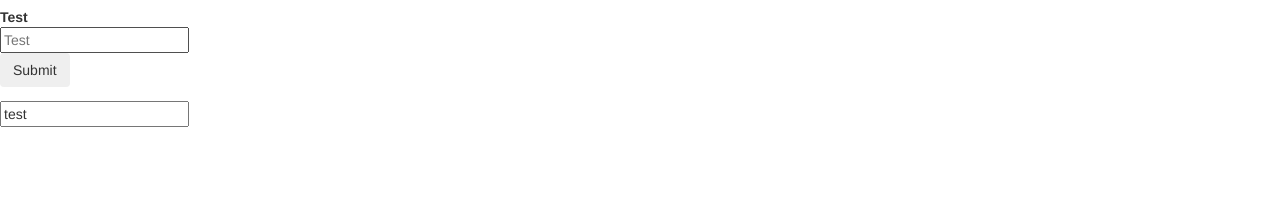
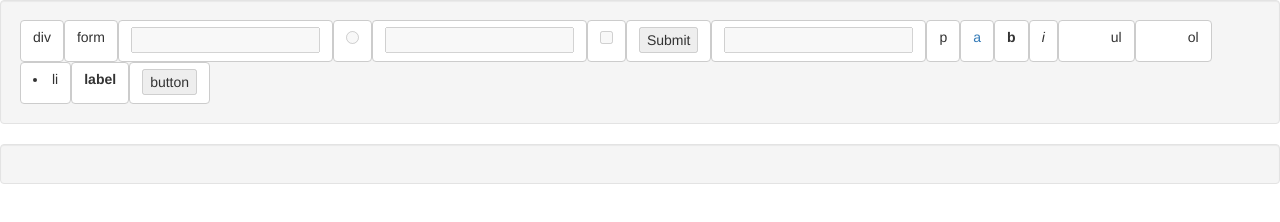
Before and after one commit to carsonwright/quickly2, a plain HTML site: page index.html in a window 1280 px wide. Drawn offline with nearby package versions, Linux system fonts and the light colour scheme.

Commit message:
timberframe

```diff
--- a/index.html
+++ b/index.html
@@ -3,10 +3,18 @@
 <script src="http://ajax.googleapis.com/ajax/libs/jquery/2.0.3/jquery.min.js"></script>
 <link href="http://netdna.bootstrapcdn.com/bootstrap/3.0.0/css/bootstrap.min.css" rel="stylesheet">
 <script src="http://netdna.bootstrapcdn.com/bootstrap/3.0.0/js/bootstrap.min.js"></script>
-<link href="//netdna.bootstrapcdn.com/font-awesome/3.2.1/css/font-awesome.min.css" rel="stylesheet">
+<link href="http://netdna.bootstrapcdn.com/font-awesome/3.2.1/css/font-awesome.min.css" rel="stylesheet">
 <script src="quickly.js"></script>
+<style>
+  .well.selected{
+    box-shadow: 0px 0px 5px #0000ff;
+  }
+</style>
 </head>
 <body>
-
+  <div class="canvas">
+    <div class="contents well">
+    </div>
+  </div>
 </body>
 </html>
--- a/quickly.js
+++ b/quickly.js
@@ -1,96 +1,60 @@
-  $(function(){
-    /*
-     * Models
-     */
-    $Object = Array();
+var tag = $("<div class='well' ><div class='row tf-title text-center'>div</div></div>");
+var currentKey = "";
+var tagList = ["div", "form", "input:text.radio.password.checkbox.submit.select", "p", "a", "b", "i", "ul", "ol", "li", "label", "button"];
 
-    /*
-     * Div
-     */
-    $Object["div"] = $("<div>");
-    $Div = function(attr, content){
-      $div = $Object["div"].clone().attr(attr);
-      $div.html(content);
-      return $div;
+$(function(){
+  reset_div();
+  $("body").keydown(function(e){
+    currentKey = e.which
+  })
+  $("body").keyup(function(){
+    currentKey = false;
+  })
+  $settings = $("<div class='well settings'>");
+
+  styles = $("<style>");
+  styles.append(".tag:hover{border:1px dashed #aaa;margin:0px;}.tag{margin:1px;} .settings .btn{height:3em; }")
+  $("head").append(styles);
+  $(tagList).each(function(i, tagName){
+    if(String(tagName).indexOf("input") != -1){
+      type = String(tagName).split(":")[1].split(".");
+      tagName = String(tagName).split(":")[0];
+      $(type).each(function(i, type){
+        var lTag = $("<div class='btn btn-default'><"+tagName+" type='"+type+"' disabled='true' /></div>")
+        $settings.append(lTag);
+      })
+   }else{
+      var lTag = $("<div class='btn btn-default'><"+tagName+" class='element pull-left' disabled=true>"+tagName+"</"+tagName+"></div>")
+      $settings.append(lTag);
     }
+  });
+  $("body").prepend($settings)
+  $settings.children().click(function(){
+    tag = $(this).children().first();
+    tagName = tag[0].tagName.toLowerCase();
+    if(tagName != "input" && tagName != "button"){
+      tag = $("<" + tagName  + " class='tag'><div class='row tf-title text-center'>" + tagName + "</div></" + tagName + ">");
+    }else if(tagName == "input"){
+      tag = $("<input type='"+tag.attr("type")+"' />");
+    }else if(tagName == "button"){
+      tag = $("<button>"+tagName+"</button>");
+    }
+    console.log(tag);
+  })
+})
 
-    /*
-     * I
-     */
-    $Object["i"] = $("<i>");
-    $I = function(attr, content){
-      $i = $Object["i"].clone().attr(attr);
-      $i.html(content);
-      return $i;
+var $currentTag = Object();
+function reset_div(){
+  $(".canvas").find(tagList.join(", ")).not(".tf-title").unbind();
+  currentTag = $(this);
+  $(".canvas").find(tagList.join(", ")).not(".tf-title").click(function(e){
+    e.stopPropagation();
+    if(currentKey == 18){
+      $(this).append(tag.clone());
+    }else{
+      $(".selected").removeClass("selected");
+      $(this).addClass("selected");
     }
-
-    /*
-     * P
-     */
-    $Object["p"] = $("<p>");
-    $P = function(attr, content){
-      $p = $Object["i"].clone().attr(attr);
-      $p.html(content);
-      return $p;
-    }
-
-    /*
-     * Form
-     */
-    $Object["form"] = $("<form>");
-    $Form = function(attr, content){
-      $form = $Object["form"].clone().attr(attr);
-      $form.html(content);
-      return $form;
-    }
-
-    /*
-     * Input
-     */
-    $Object["input"] = $("<input>");
-    $Input = function(attr){
-      $input = $Object["input"].clone().attr(attr);
-      return $input;
-    }
-
-    /*
-     * body
-     */
-    $body = $("body");
-
-    /*
-     * Input
-     */
-    $Object["input"] = $("<input>");
-
-    /*
-     * Label
-     */
-    $Object["label"] = $("<label>");
-    $Label = function(attr, content){
-      $label = $Object["label"].clone().attr(attr);
-      $label.html(content);
-      return $label;
-    }
-
-    $ControlGroup = function(controlName, controlType, attr){
-      $controlGroup = $Div({class:"control-group"});
-      $controlGroup.append($Label($.extend({class:"control-label", for:"input"+controlName}, attr["label"]), controlName));
-      $controlGroup.append($Div({class:"controls"},
-        $Input({type:controlType, id:"input"+controlName, placeholder:controlName})
-      ));
-      return $controlGroup;
-    }
-
-    $body.append(
-      $Form({class:"form-horizontal"}).append(
-        $ControlGroup("Test", "text", {}),
-        $Input({type:"submit", class:"btn"})
-      ),
-      $Div({}, $Input({value:"test"}))
-    );
-
-    $(document).click(function(event){
-      console.log($(event.target));
-    });
+    reset_div();
   });
+}
```
Also changed, not shown: test.html (added, +5 -0 lines), test.js (added).
